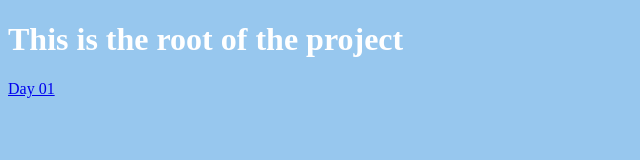
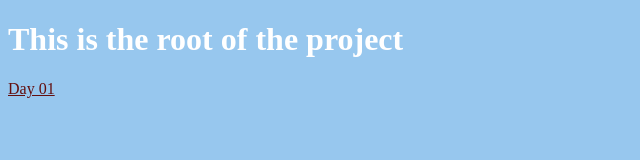
Before and after one commit to vinsonf/mfw-02-22-22, a plain HTML site: page index.html in a window 1280 px wide. Shown: the full height of the page, 0-640 px from the left. Drawn offline with Linux system fonts and the light colour scheme.

Commit message:
links are red

```diff
--- a/css/style.css
+++ b/css/style.css
@@ -2,3 +2,7 @@ body {
     background-color: rgb(151, 199, 238);
     color: white;
 }
+
+a {
+    color: rgb(99, 15, 15);
+}
```
